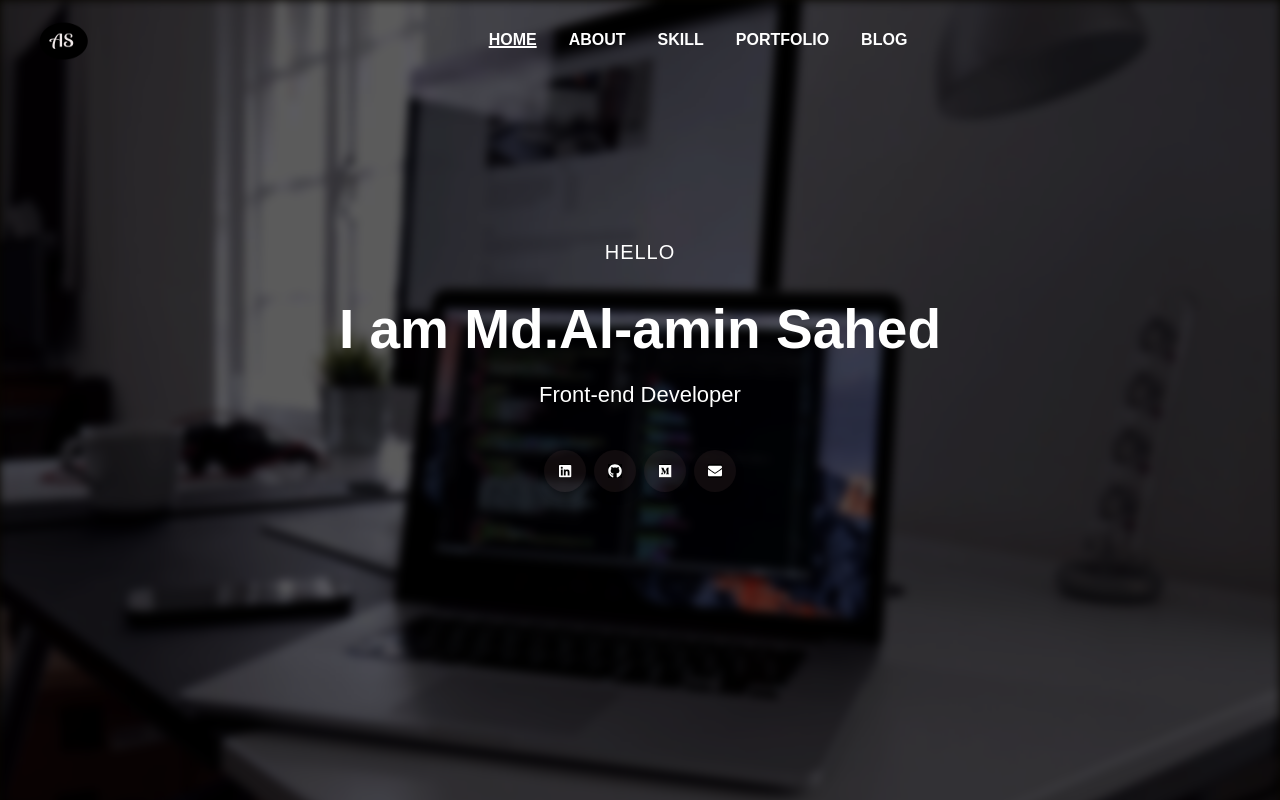
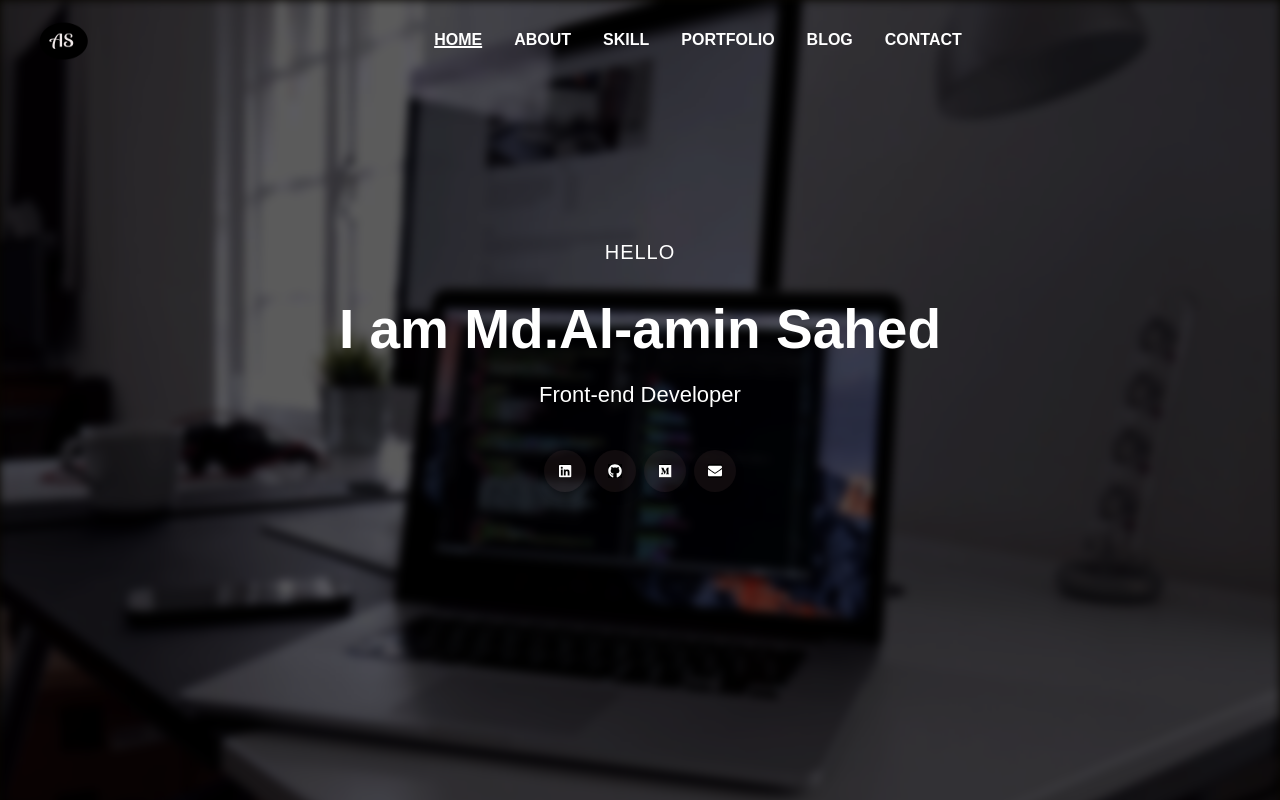
Before and after one commit to alaminsahed/portfolio, a React (Create React App) app: page / in a window 1280 px wide. Shown: the top 800 px of the page. Built offline with nearby package versions, Linux system fonts and the light colour scheme.

Commit message:
done project section

```diff
--- /dev/null
+++ b/src/Component/CSS/Contact.css
@@ -0,0 +1,5 @@
+.contact{
+    height: 60rem;
+    width: 100%;
+    background-color: blue;
+}
--- /dev/null
+++ b/src/Component/Contact.js
@@ -0,0 +1,12 @@
+import React from 'react';
+import "./CSS/Contact.css";
+
+const Contact = () => {
+    return (
+        <div id="contact" className="contact">
+            <h1>contact</h1>
+        </div>
+    );
+};
+
+export default Contact;
--- a/src/Component/Navbar.js
+++ b/src/Component/Navbar.js
@@ -97,6 +97,18 @@ const Menubar = () => {
           >
            Blog
           </Link>
+          <Link
+            to="contact"
+            className="link-menu"
+            activeClass="active"
+            smooth={true}
+            duration={500}
+            spy={true}
+            exact="true"
+            offset={-95}
+          >
+           Contact
+          </Link>
           </Nav>
         </Navbar.Collapse>
       </Navbar>
--- a/src/Component/Projects.js
+++ b/src/Component/Projects.js
@@ -32,6 +32,7 @@ const Projects = () => {
               className="justify-content-center"
             >
               <Tab eventKey="all" title="All">
+              <Fade left>
                 <Row>
                   {data.map((info) => (
                     <Col md={4} key={info.id}>
@@ -39,9 +40,12 @@ const Projects = () => {
                     </Col>
                   ))}
                 </Row>
+                </Fade>
               </Tab>
               <Tab eventKey="frontend" title="Front-end">
+              <Fade bottom>
                 <Row>
+
                   {data
                     .filter((info) => info.topic === "frontend")
                     .map((project) => (
@@ -49,6 +53,7 @@ const Projects = () => {
                         <ProjectDetails key={project.id} info={project} />
                       </Col>
                     ))}
+
                   <Col md={4}>
                     <div className="more-card">
                       <Card>
@@ -70,8 +75,10 @@ const Projects = () => {
                     </div>
                   </Col>
                 </Row>
+                </Fade>
               </Tab>
               <Tab eventKey="fullstack" title="Full-Stack">
+              <Fade right>
                 <Row>
                   {data
                     .filter((info) => info.topic === "fullstack")
@@ -101,6 +108,7 @@ const Projects = () => {
                     </div>
                   </Col>
                 </Row>
+                </Fade>
               </Tab>
             </Tabs>
           </div>
--- a/src/Pages/Home.js
+++ b/src/Pages/Home.js
@@ -5,6 +5,7 @@ import About from '../Component/About';
 import Skills from '../Component/Skills';
 import Projects from '../Component/Projects';
 import Blog from '../Component/Blog';
+import Contact from '../Component/Contact';
 
 const Home = () => {
     return (
@@ -15,6 +16,7 @@ const Home = () => {
            <Skills/>
            <Projects/>
            <Blog/>
+           <Contact/>
         </div>
     );
 };
```
